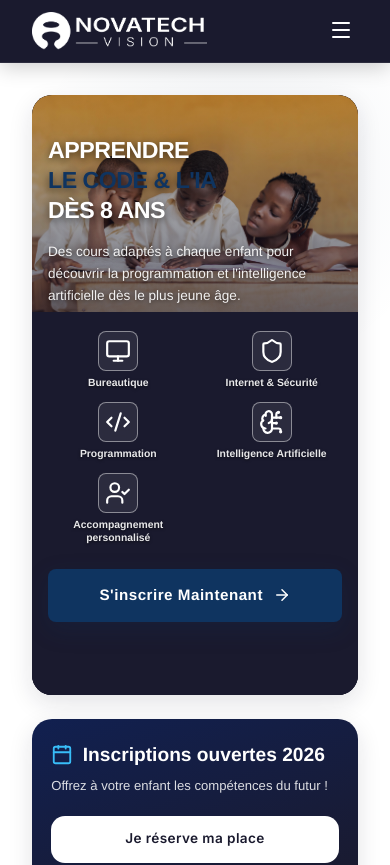
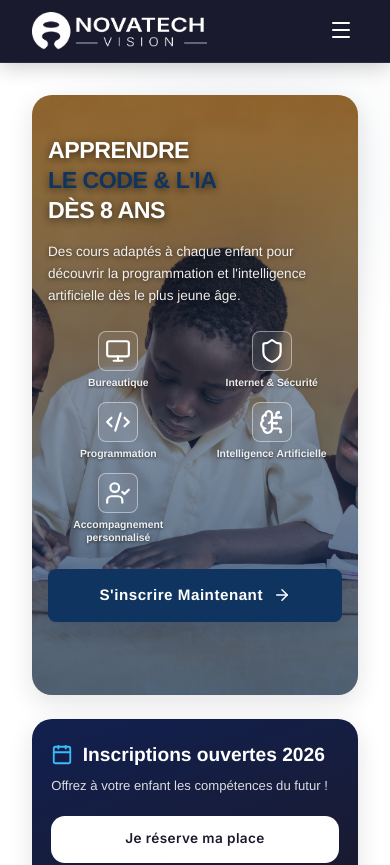
Before and after one commit to novaghislain/projetnovatech, a React (Vite) app in the folder frontend/: page / in a window 390 px wide. Shown: the top 865 px of the page. Built offline with nearby package versions, Linux system fonts and the light colour scheme; no server answers.

Commit message:
style: remove bottom blue block from hero on mobile

```diff
--- a/frontend/src/pages/Home.css
+++ b/frontend/src/pages/Home.css
@@ -1313,8 +1313,8 @@
 @media (max-width: 640px) {
   .hero-main {
     min-height: 600px;
-    background-color: var(--color-primary);
-    display: block; /* Retour à l'overlay */
+    background-color: transparent;
+    display: block;
     padding-top: 0;
   }
 
@@ -1324,20 +1324,19 @@
     left: 0;
     width: 100%;
     height: 100%;
-    object-fit: contain; /* L'image est affichée en entier */
-    object-position: top center; /* Alignée en haut */
-    background-color: var(--color-primary);
+    object-fit: cover; /* L'image couvre tout le cadre */
+    object-position: center 20%; /* On centre sur les visages */
   }
 
   .hero-overlay {
     height: 100%;
-    /* Dégradé vertical pour masquer la coupure nette de l'image en bas */
-    background: linear-gradient(to bottom, rgba(26, 26, 46, 0.1) 0%, rgba(26, 26, 46, 0.6) 35%, var(--color-primary) 60%);
+    /* Retour au dégradé sombre classique sur toute l'image */
+    background: linear-gradient(180deg, rgba(26, 26, 46, 0.3) 0%, rgba(15, 52, 96, 0.7) 100%);
   }
 
   .hero-text-block {
     position: relative;
-    padding: 2.5rem 1.25rem 3rem 1.25rem;
+    padding: 3rem 1.25rem 4rem 1.25rem;
     height: auto;
     z-index: 2;
   }
```
